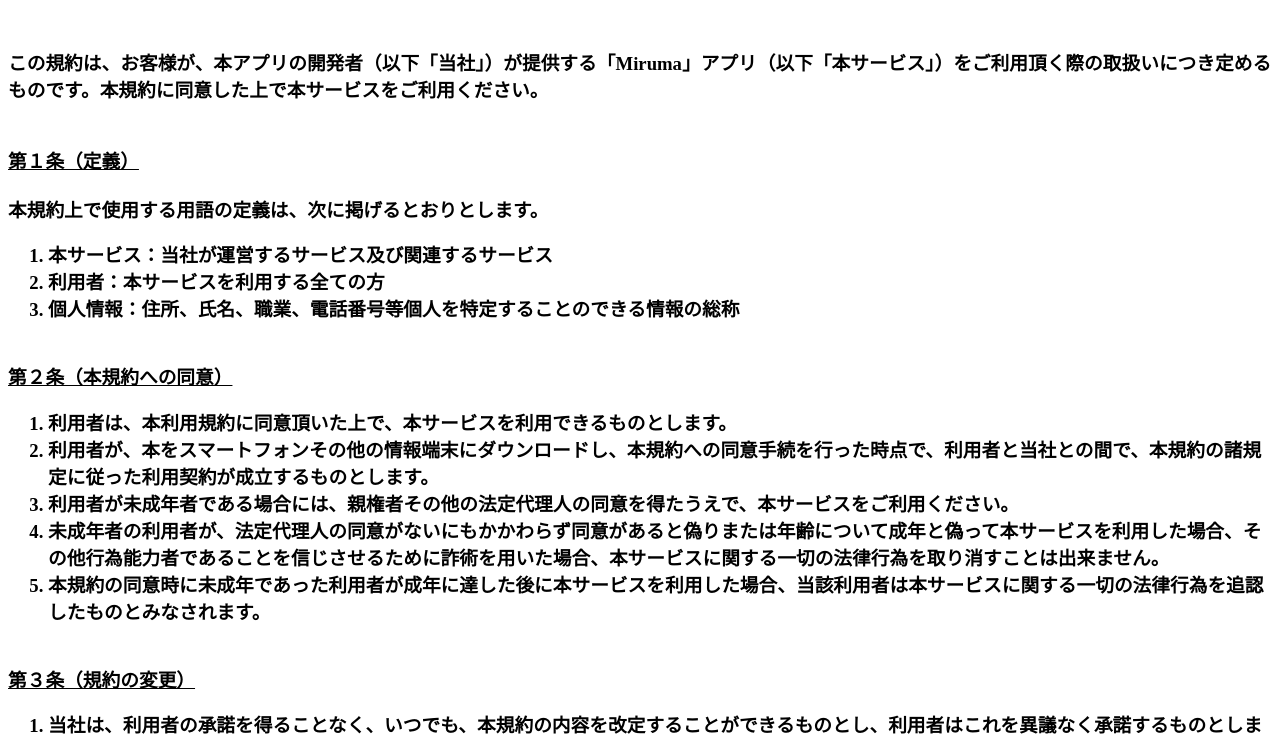
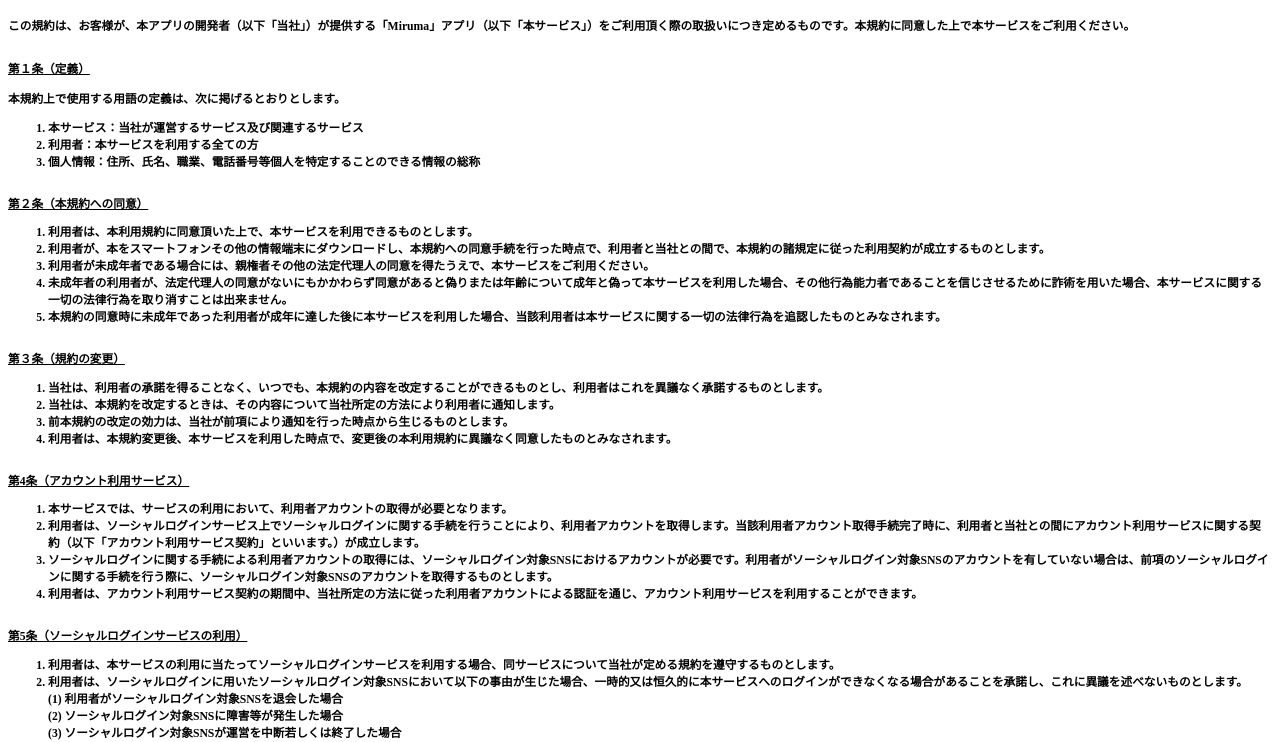
Before and after one commit to shtsm/terms-of-use, a plain HTML site: page miruma/jp/index.html in a window 1280 px wide. Shown: the part 50-792 px from the top of the page. Drawn offline with Linux system fonts and the light colour scheme.

Commit message:
mirumaの文字サイズ調整

```diff
--- a/miruma/jp/index.html
+++ b/miruma/jp/index.html
@@ -1,7 +1,20 @@
-<html>
+<!DOCTYPE html>
+<html lang="ja">
 <head>
-<meta charset="utf-8">
-<title>利用規約</title>
+    <meta charset="utf-8">
+    <title>利用規約</title>
+    <meta name="viewport" meta  content="width=device-width,initial-scale=1">
+    <style>
+        body {
+        　　text-size-adjust: 50%;
+        　　-webkit-text-size-adjust: 50%;
+        　　-ms-text-size-adjust: 50%;
+        　　-moz-text-size-adjust: 50%;
+        }
+        html {
+          font-size: 62.5%;
+        }
+    </style>
 </head>
 <body>
 <h3>利　用　規　約<h3/><br/>
```
